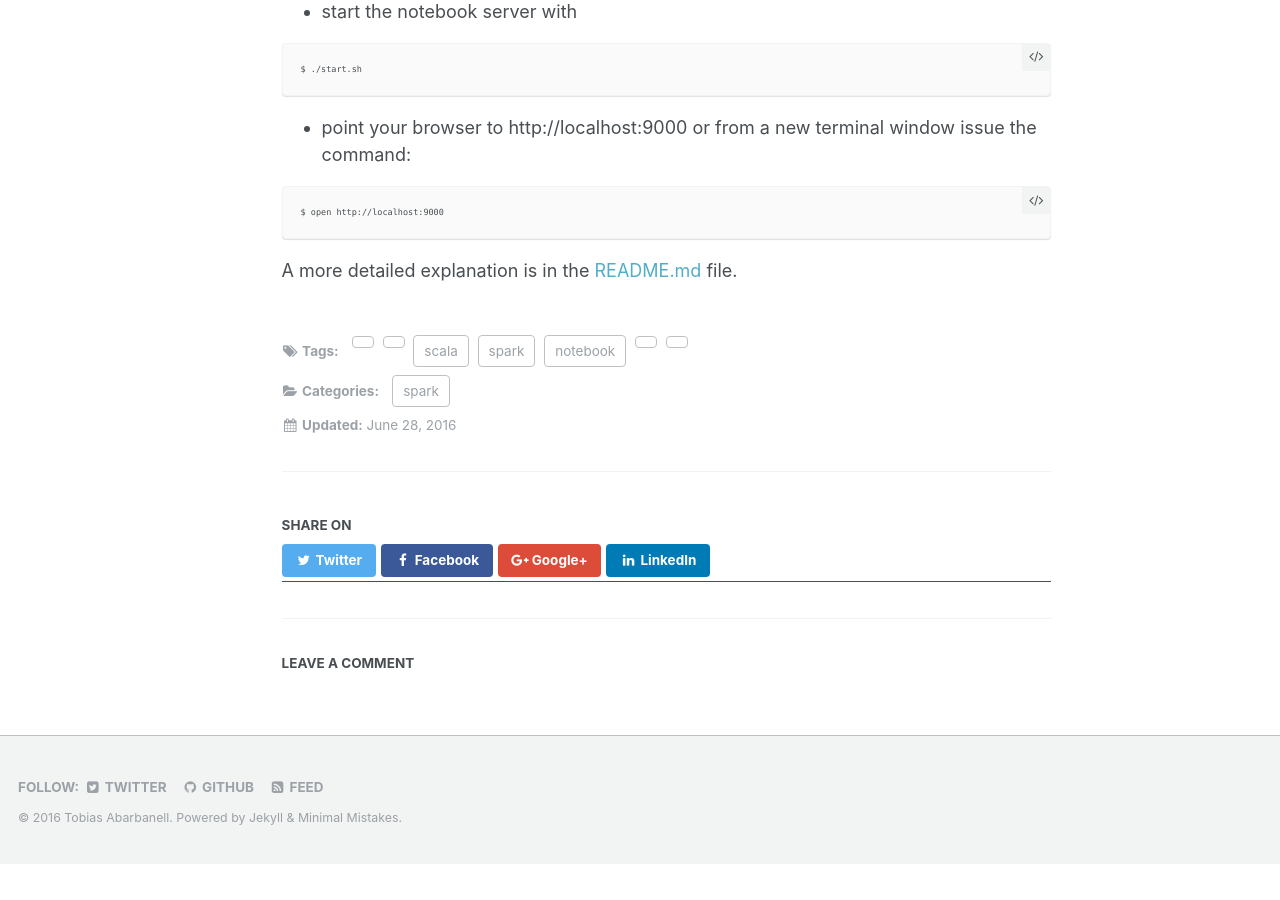
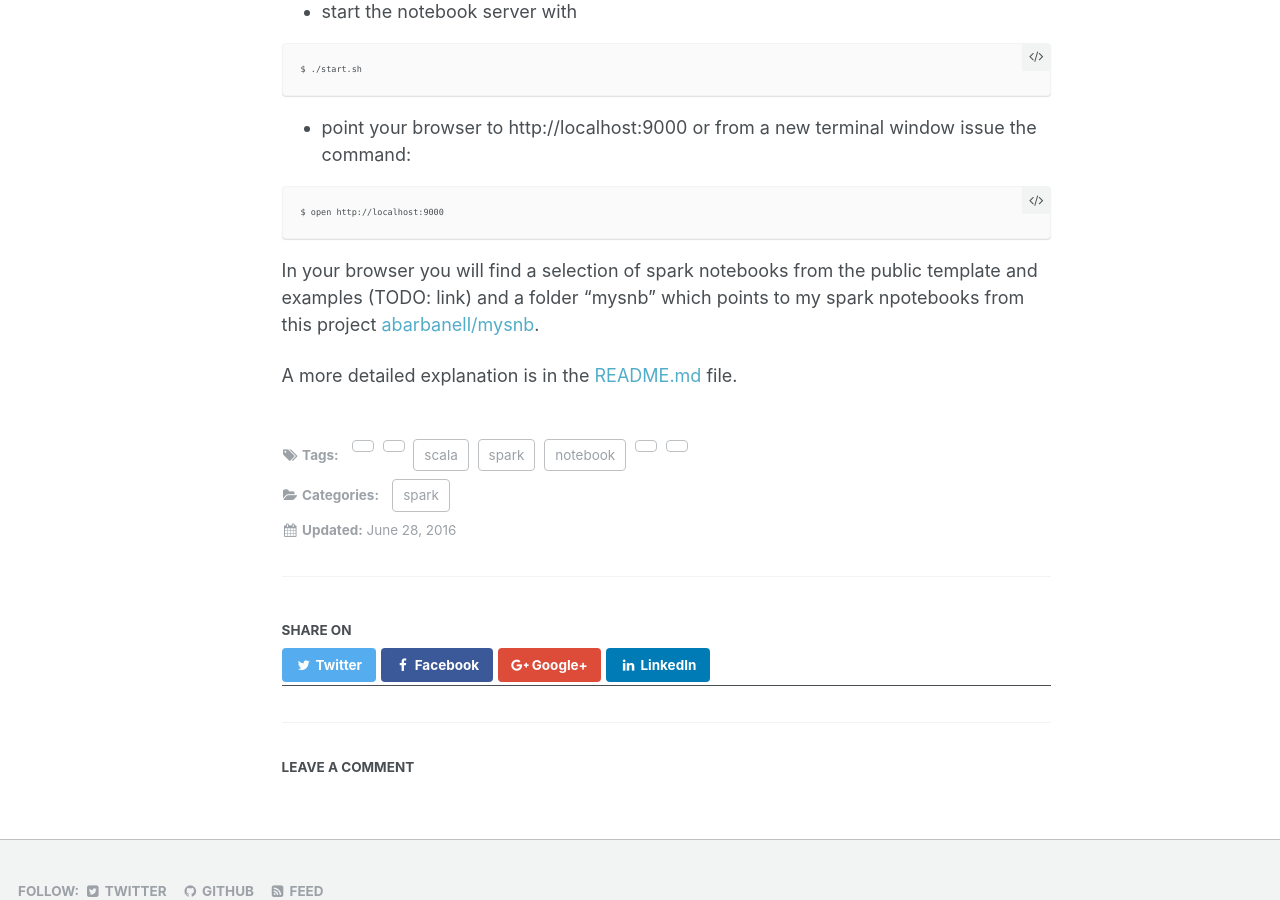
Before and after one commit to abarbanell/mysnb, a Jekyll site: the page built from _posts/2016-06-28-welcome.md, in a window 1280 px wide and 900 px high, scrolled down 713 px. Built offline with Jekyll 4.4.1, drawn with Linux system fonts in a browser that asks for light colours; comment, search, counter and statistics services are not loaded; before the commit the page ends 1577 px from its top, so only the background shows below that.

Commit message:
more explanation

````diff
--- a/_posts/2016-06-28-welcome.md
+++ b/_posts/2016-06-28-welcome.md
@@ -43,6 +43,10 @@ window issue the command:
 $ open http://localhost:9000
 ```
 
+In your browser you will find a selection of spark notebooks from the
+public template and examples (TODO: link) and a folder "mysnb" which points
+to my spark npotebooks from this project [abarbanell/mysnb](https://github.com/abarbanell/mysnb).
+
 A more detailed explanation is in the
 [README.md](https://github.com/abarbanell/mysnb/blob/master/README.md)
 file.
````
